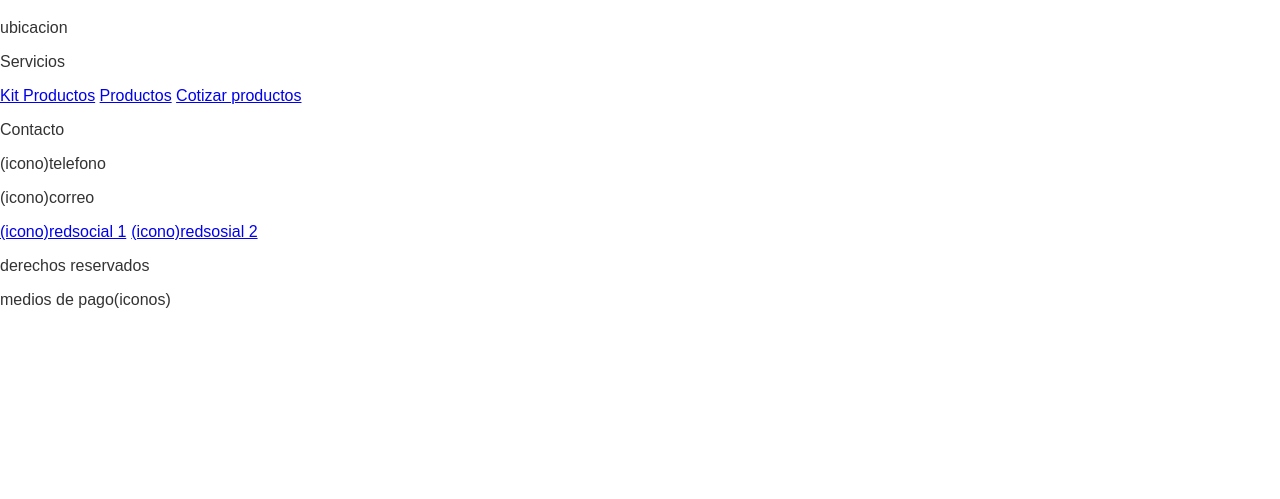
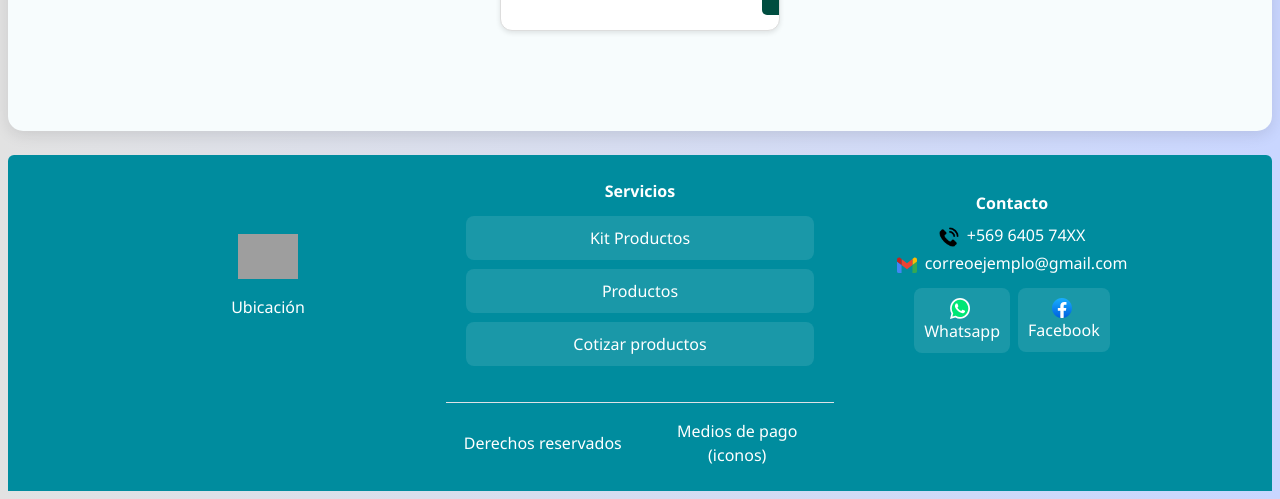
Before and after one commit to paocespedes-bit/Capstone-, a Django app: page / in a window 1280 px wide. Shown: the part 876-1375 px from the top of the page. Before the commit the page ends 1184 px from the top, so only its background shows below. Run offline with Django 5.2, Linux system fonts and the light colour scheme; grey boxes are pictures that could not be loaded.

Commit message:
eliminacion de duplicados

```diff
--- a/Fase_2/Evidencias_Proyecto/SIPstore/core/static/core/style/base.css
+++ b/Fase_2/Evidencias_Proyecto/SIPstore/core/static/core/style/base.css
@@ -1,184 +1,139 @@
-/* Estilos generales para el cuerpo del documento */
 body {
-    margin: 0;
-    font-family: Arial, sans-serif;
-    color: #333;
+  background-color: #c9d6ff;
+  background: linear-gradient(to right, #e2e2e2, #c9d6ff);
+  font-family: "Segoe UI", Tahoma, Geneva, Verdana, sans-serif;
+  margin: 8px;
 }
 
-/* Contenedor principal de la página, soluciona el problema del footer */
-.site-container {
-    display: flex;
-    flex-direction: column;
-    min-height: 100vh;
+/* !Navbar  */
+/* General navbar */
+.navbar {
+  padding: 12px 24px;
+  border-radius: 15px !important;
+  box-shadow: 0 4px 10px rgba(0, 0, 0, 0.15) !important;
+  width: 100%;
+  background: #008c9e !important;
 }
 
-/* El main se expande para ocupar el espacio restante */
-main.main {
-    flex-grow: 1;
+.main-content {
+  margin: 0px !important;
 }
 
-/* !Navbar */
-.navbar {
-    border: 1px solid #1a1a1a;
-    padding: 10px 20px;
+main.container {
+  max-width: 100% !important;
+  padding-left: 0 !important;
+  padding-right: 0 !important;
 }
 
-.navbar-container {
-    display: flex;
-    align-items: center;
-    justify-content: space-between;
+.container-fluid {
+  background-color: #008c9e;
 }
 
-.logo img {
-    height: 40px;
+.navbar-collapse {
+  flex-grow: 1;
+  flex-basis: 100%;
 }
 
-.nav-links {
-    list-style: none;
-    display: flex;
-    gap: 20px;
-    margin: 0;
-    padding: 0;
+
+/* !contenido */
+.main {
+  min-height: 80vh;
+  width: 100% !important;
+  border-radius: 15px !important;
+  background-color: #f7fcfd;
+  box-shadow: 0 4px 15px rgba(0, 0, 0, 0.1) !important;
+  margin: 0px !important;
 }
 
-.nav-links a {
-    text-decoration: none;
-    font-weight: 500;
-    transition: color 0.3s ease;
+/* !footer */
+
+.bg-primary {
+    --bs-bg-opacity: 1;
+    background-color: #008c9e !important;
 }
 
-.nav-links a:hover {
-    color: #00bcd4;
+.col-md-4{
+  display: flex;
+  justify-content: center;
+  align-items: center;
+  flex-direction: column;
 }
 
-.search-bar {
-    display: flex;
-    align-items: center;
-    gap: 5px;
+.py-4{
+  display: flex;
+  justify-content: space-between;
+  align-items: center;
+  flex-direction: column;
+  width: 100%;
 }
 
-.search-bar input {
-    padding: 5px 10px;
-    border-radius: 20px;
-    border: none;
-    outline: none;
+.text-md-start{
+  width: 100%;
 }
 
-.search-bar button {
-    border: 1px solid #00bcd4;
-    padding: 5px 10px;
-    border-radius: 50%;
-    cursor: pointer;
-    font-size: 16px;
-    background: transparent;
+div {
+  display: flex;
+  align-items: center;
+  flex-direction: row;
+  justify-content: center;
 }
 
-.search-bar button:hover {
-    border: 1px solid #0097a7;
+.log {
+  width: 60px;
+  height: 60px;
+  object-fit: contain;
+  margin-bottom: 10px;
 }
 
-.cart-btn {
-    border: 1px solid #00bcd4;
-    padding: 8px 12px;
-    border-radius: 50%;
-    cursor: pointer;
-    font-size: 18px;
+.a-foot {
+  display: flex;
+  flex-direction: column;
+  align-items: center;
+  justify-content: center;
+  background-color: rgba(255, 255, 255, 0.1);
+  padding: 10px;
+  border-radius: 8px;
+  text-align: center;
+  text-decoration: none;
+  color: #fff;
+  margin: 5px 0;
+  transition: background-color 0.3s ease;
+  width: 100%;
 }
 
-.cart-btn:hover {
-    border: 1px solid #0097a7;
+.a-foot img {
+  width: 20px;
+  height: auto;
+  vertical-align: middle;
+  margin-right: 6px;
 }
 
-/* !Catálogo (renombradas) */
-.catalogo-breadcrumb {
-    padding: 10px 20px;
-    font-size: 14px;
-    background: #eee;
-    border-bottom: 1px solid #ccc;
+.a-foot:hover {
+  background-color: rgba(255, 255, 255, 0.25);
 }
 
-.catalogo-breadcrumb a {
-    color: #0073e6;
-    text-decoration: none;
+.footer-bottom {
+  border-top: 1px solid rgba(255, 255, 255, 0.3);
+  display: flex;
+  justify-content: space-around;
+  align-items: center;
+  padding: 15px;
+  flex-wrap: wrap;
+  gap: 10px;
 }
 
-.catalogo-breadcrumb span {
-    margin: 0 5px;
-    color: #555;
+.footer-bottom p {
+  margin: 0;
+  font-size: 14px;
 }
-
-.catalogo-main {
-    display: grid;
-    grid-template-columns: 250px 1fr 250px;
-    gap: 20px;
-    padding: 20px;
+/* Media query para pantallas más pequeñas */
+@media (max-width: 991.2px) and (max-height: 742.4px) {
+  .navbar-collapse {
+    flex-grow: 1;
+    flex-basis: 100%;
+    display: flex;
+    justify-content: center;
+    align-items: flex-start;
+    flex-direction: column;
+  }
 }
-
-.catalogo-sidebar {
-    border: 1px solid red;
-    padding: 15px;
-    background: #fff;
-}
-
-.catalogo-sidebar h3 {
-    font-size: 16px;
-    margin-bottom: 10px;
-}
-
-.catalogo-sidebar .cat-filter-group {
-    margin-bottom: 20px;
-    border: 1px solid orange;
-    padding: 10px;
-}
-
-.catalogo-products {
-    border: 1px solid blue;
-    padding: 15px;
-    background: #fff;
-}
-
-.catalogo-products h2 {
-    font-size: 18px;
-    margin-bottom: 15px;
-}
-
-.cat-products-container {
-    display: grid;
-    grid-template-columns: repeat(auto-fit, minmax(220px, 1fr));
-    gap: 20px;
-}
-
-.catalogo-recomendados {
-    border: 1px solid green;
-    padding: 15px;
-    background: #fff;
-}
-
-.catalogo-recomendados h3 {
-    font-size: 16px;
-    margin-bottom: 10px;
-}
-
-.catalogo-recomendados .cat-recomendados-item {
-    border: 1px solid gray;
-    padding: 10px;
-    margin-bottom: 10px;
-}
-
-/* !Footer */
-footer.footer-bottom {
-    background: #333;
-    color: #fff;
-    padding: 15px;
-    text-align: center;
-    border: 1px solid rgb(252, 0, 0);
-    display: flex;
-    justify-content: space-around;
-    align-items: center;
-    gap: 20px;
-}
-
-footer.footer-bottom p {
-    flex: 1;
-    margin: 0;
-}
--- a/Fase_2/Evidencias_Proyecto/SIPstore/core/templates/base.html
+++ b/Fase_2/Evidencias_Proyecto/SIPstore/core/templates/base.html
@@ -1,96 +1,151 @@
-<!-- !Carga de la carpeta estatica -->
 {% load static %}
-
 <!DOCTYPE html>
 <html lang="en">
   <head>
     <meta charset="UTF-8" />
     <meta name="viewport" content="width=device-width, initial-scale=1.0" />
-    <!--! Estilo -->
-    <link rel="stylesheet" href="{% static 'core/style/base.css' %}" />
-    <!--! Para los estilos -->
+
+    <!-- Bootstrap CSS -->
+    <link
+      href="https://cdn.jsdelivr.net/npm/bootstrap@5.3.8/dist/css/bootstrap.min.css"
+      rel="stylesheet"
+      integrity="sha384-sRIl4kxILFvY47J16cr9ZwB07vP4J8+LH7qKQnuqkuIAvNWLzeN8tE5YBujZqJLB"
+      crossorigin="anonymous"
+    />
+    <link rel="stylesheet" href="{% static 'store/style/base.css' %}" />
     {% block link %}{% endblock %}
-    <!--! Para los titulos -->
+
     <title>{% block title %}SIPstore{% endblock %}</title>
   </head>
   <body>
-    <div class="site-container">
-
-        <!-- !Barra de navegacion -->
-        <nav class="navbar">
-            <div class="navbar-container">
-                <!-- Logo -->
-                <a href="#" class="logo">
-                    <img src="#" alt="SIPstore" />
+    <!-- Navbar -->
+    <nav
+      class="navbar navbar-expand-lg navbar-dark bg-primary rounded shadow-sm"
+    >
+      <div class="container-fluid">
+        <a class="navbar-brand" href="#">
+          <img
+            src="#"
+            alt="SIPstore"
+            class="d-inline-block align-text-top logo"
+          />
         </a>
-
-                <!-- Menú -->
-                <ul class="nav-links">
-                    <li><a href="{% url 'home' %}">Home</a></li>
-                    <li><a href="">Kit Construccion</a></li>
-                    <li><a href="{% url 'paneles' %}">Paneles SIP</a></li>
-                    <li><a href="">Cotiza Estructura</a></li>
+        <button
+          class="navbar-toggler"
+          type="button"
+          data-bs-toggle="collapse"
+          data-bs-target="#navbarNav"
+          aria-controls="navbarNav"
+          aria-expanded="false"
+          aria-label="Toggle navigation"
+        >
+          <span class="navbar-toggler-icon"></span>
+        </button>
+        <div class="collapse navbar-collapse" id="navbarNav">
+          <ul class="navbar-nav me-auto mb-2 mb-lg-0">
+            <li class="nav-item"><a class="nav-link" href="{% url 'home' %}">Home</a></li>
+            <li class="nav-item">
+              <a class="nav-link" href="#">Kit Productos</a>
+            </li>
+            <li class="nav-item"><a class="nav-link" href="{% url 'paneles' %}">Productos</a></li>
+            <li class="nav-item">
+              <a class="nav-link" href="#">Cotiza Estructura</a>
+            </li>
           </ul>
-
-                <!-- Buscador -->
-                <form role="search" class="search-bar">
-                    <input type="search" placeholder="Buscar" aria-label="Search" />
-                    <button type="submit">🔍</button>
+          <form class="d-flex align-items-center" role="search">
+            <input
+              class="form-control me-2"
+              type="search"
+              placeholder="Buscar"
+              aria-label="Search"
+            />
+            <button class="btn btn-outline-light me-2" type="submit">🔍</button>
+            <button class="btn btn-light" type="button">🛒</button>
           </form>
-
-                <!-- Carrito -->
-                <button class="cart-btn">🛒</button>
+        </div>
       </div>
     </nav>
-        <!-- !Fin Barra de navegacion -->
 
-        <!-- !CUERPO-->
-        <main class="main">
-            <!--
-                Este es el bloque principal para el contenido de cada página.
-                Aquí es donde se insertará el código del catálogo o de cualquier
-                otra página que extienda de esta plantilla base.
-            -->
+    <!-- Main Content -->
+    <main class="container my-4">
+      <div class="main p-4 rounded shadow-sm">
         {% block content %}{% endblock %}
+      </div>
     </main>
-        <!-- !FIN CUERPO-->
 
-        <!-- !Footer-->
-        <footer>
-            <!-- Parte superior del footer -->
-            <div class="footer-top-a">
-                <!-- Columna 1 -->
-                <div class="footer-col-1">
-                    <img class="log" src="#" alt="SIPSTORE" />
-                    <p class="parrafo">ubicacion</p>
+    <!-- Footer -->
+    <footer class="bg-primary text-white mt-4 rounded-top">
+      <div class="container py-4">
+        <div class="row text-center text-md-start">
+          <div class="col-md-4 mb-3">
+            <img src="#" alt="SIPSTORE" class="log mb-2" />
+            <p class="mb-1">Ubicación</p>
           </div>
-                <!-- Columna 2 -->
-                <div class="footer-col-1">
-                    <p class="parrafo">Servicios</p>
-                    <a class="a-foot" href="#">Kit Productos</a>
-                    <a class="a-foot" href="#">Productos</a>
-                    <a class="a-foot" href="#">Cotizar productos</a>
+          <div class="col-md-4 mb-3">
+            <p class="fw-bold mb-2">Servicios</p>
+            <a class="a-foot d-block mb-1" href="#">Kit Productos</a>
+            <a class="a-foot d-block mb-1" href="#">Productos</a>
+            <a class="a-foot d-block mb-1" href="#">Cotizar productos</a>
           </div>
-                <!-- Columna 3 -->
-                <div class="footer-col-1">
-                    <p class="parrafo">Contacto</p>
-                    <p class="parrafo">(icono)telefono </p>
-                    <p class="parrafo">(icono)correo</p>
-                    <div style="display: flex; gap: 5px; width: 100%">
-                        <a class="a-foot" href="#">(icono)redsocial 1</a>
-                        <a class="a-foot" href="#">(icono)redsosial 2</a>
+          <div class="col-md-4 mb-3">
+            <p class="fw-bold mb-2">Contacto</p>
+            <p class="mb-1"><img
+                src="{% static 'store/img/phone.png' %}"
+                alt="Gmail"
+                class="icono me-1"
+                style="
+                  width: 20px;
+                  height: auto;
+                  vertical-align: middle;
+                  margin-right: 6px;
+                "
+              /> +569 6405 74XX</p>
+            <p class="mb-2">
+              <img
+                src="{% static 'store/img/gmail.svg' %}"
+                alt="Gmail"
+                class="icono me-1"
+                style="
+                  width: 20px;
+                  height: auto;
+                  vertical-align: middle;
+                  margin-right: 6px;
+                "
+              />
+              correoejemplo@gmail.com
+            </p>
+            <div
+              class="d-flex justify-content-center justify-content-md-start gap-2"
+            >
+              <a class="a-foot d-flex align-items-center" href="#">
+                <img
+                  src="{% static 'store/img/whatsapp.svg' %}"
+                  alt="WhatsApp"
+                  class="icono me-1"
+                />Whatsapp
+              </a>
+              <a class="a-foot d-flex align-items-center" href="#">
+                <img
+                  src="{% static 'store/img/facebook.svg' %}"
+                  alt="Facebook"
+                  class="icono me-1"
+                />Facebook
+              </a>
             </div>
           </div>
         </div>
-            <!-- Parte inferior del footer -->
-            <div class="footer-bottom">
-                <div style="flex: 1"></div>
-                <p class="parrafo">derechos reservados</p>
-                <div style="flex: 1"></div>
-                <p class="parrafo">medios de pago(iconos)</p>
-                <div style="flex: 1"></div>
+        <div class="row mt-3 border-top pt-3 text-center">
+          <div class="col-12 col-md-6 mb-2 mb-md-0">Derechos reservados</div>
+          <div class="col-12 col-md-6">Medios de pago (iconos)</div>
+        </div>
       </div>
     </footer>
-        <!-- !FIN Footer-->
+
+    <!-- Bootstrap JS -->
+    <script
+      src="https://cdn.jsdelivr.net/npm/bootstrap@5.3.8/dist/js/bootstrap.bundle.min.js"
+      integrity="sha384-FKyoEForCGlyvwx9Hj09JcYn3nv7wiPVlz7YYwJrWVcXK/BmnVDxM+D2scQbITxI"
+      crossorigin="anonymous"
+    ></script>
   </body>
 </html>
```
Also changed, not shown: Fase_2/Evidencias_Proyecto/SIPstore/store/models.py (+10 -0 lines), Fase_2/Evidencias_Proyecto/SIPstore/store/static/store/style/base.css (deleted, +0 -139 lines), Fase_2/Evidencias_Proyecto/SIPstore/store/templates/base.html (deleted, +0 -151 lines). Lines whose indentation alone changed are shown as unchanged.
